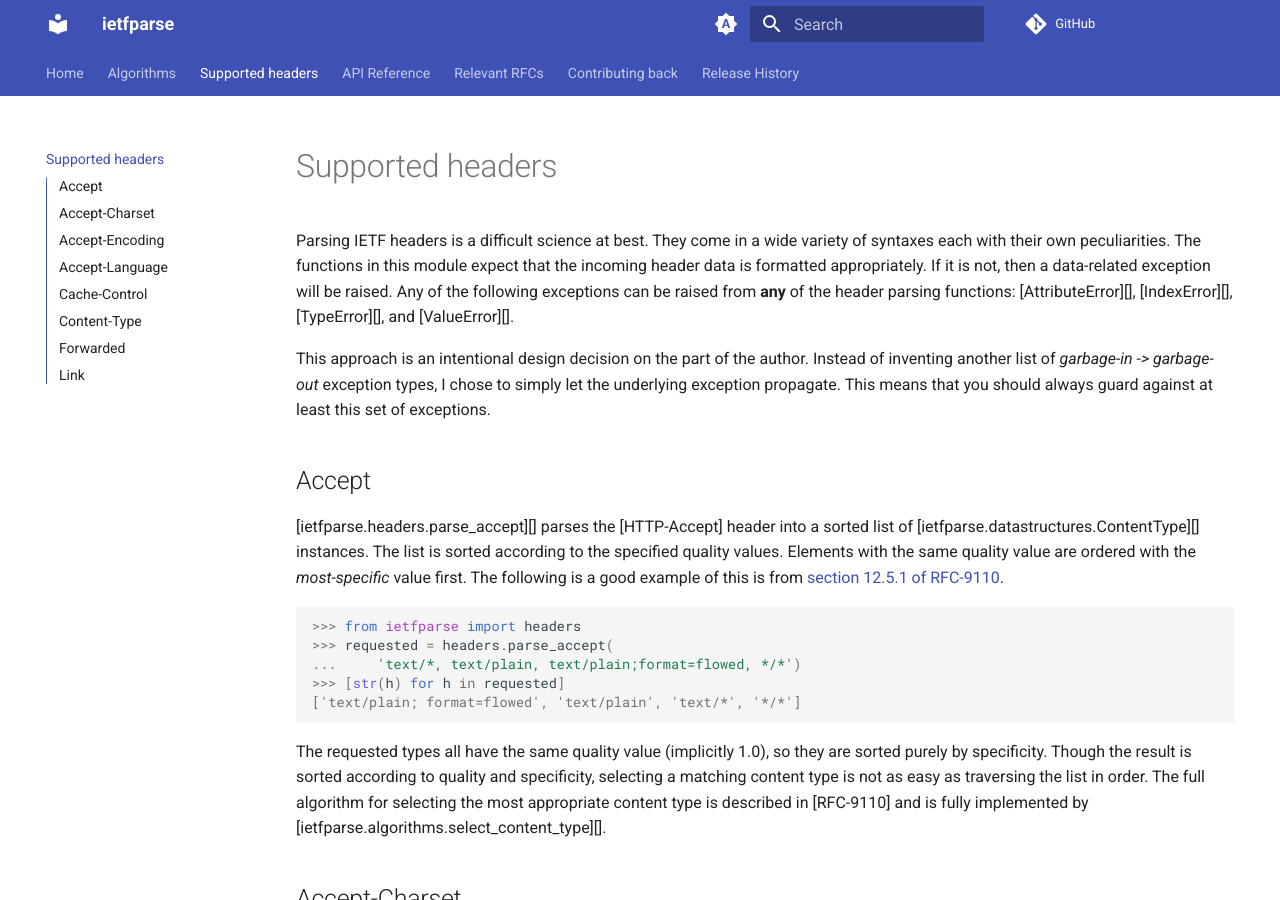
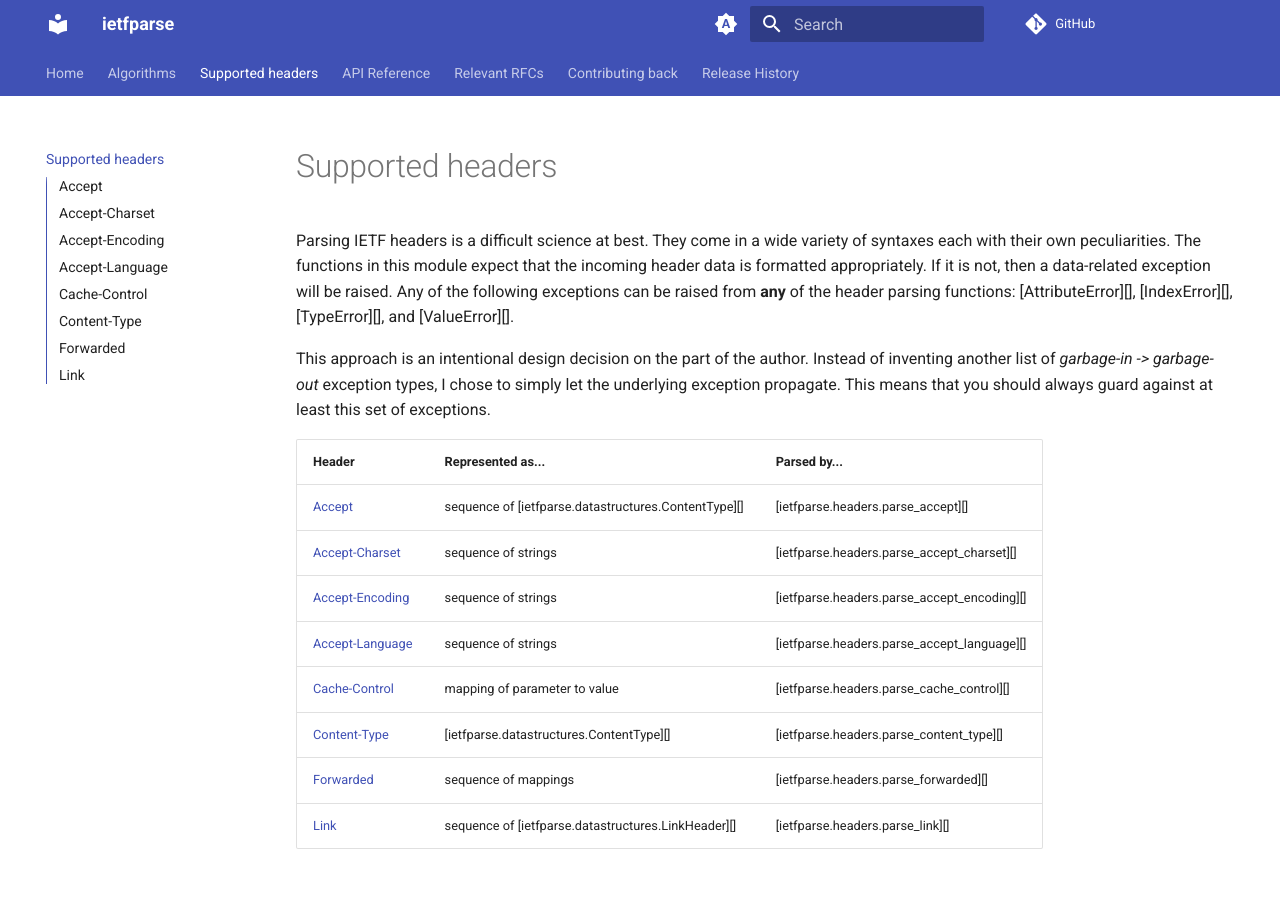
Before and after one commit to dave-shawley/ietfparse, an MkDocs documentation site: the page built from docs/header-parsing.md, in a window 1280 px wide and 900 px high. Built offline with MkDocs 1.6.1 and Material for MkDocs 9.7.7, drawn with Linux system fonts in a browser that asks for light colours; comment, search, counter and statistics services are not loaded.

Commit message:
Add summary table to "Header Parsing" docs

```diff
--- a/docs/header-parsing.md
+++ b/docs/header-parsing.md
@@ -12,6 +12,17 @@ This approach is an intentional design decision on the part of the author.
 Instead of inventing another list of *garbage-in -> garbage-out* exception
 types, I chose to simply let the underlying exception propagate.  This means
 that you should always guard against at least this set of exceptions.
+
+| Header                              | Represented as...                                    | Parsed by...                                |
+|-------------------------------------|------------------------------------------------------|---------------------------------------------|
+| [Accept](#accept)                   | sequence of [ietfparse.datastructures.ContentType][] | [ietfparse.headers.parse_accept][]          |
+| [Accept-Charset](#accept-charset)   | sequence of strings                                  | [ietfparse.headers.parse_accept_charset][]  |
+| [Accept-Encoding](#accept-encoding) | sequence of strings                                  | [ietfparse.headers.parse_accept_encoding][] |
+| [Accept-Language](#accept-language) | sequence of strings                                  | [ietfparse.headers.parse_accept_language][] |
+| [Cache-Control](#cache-control)     | mapping of parameter to value                        | [ietfparse.headers.parse_cache_control][]   |
+| [Content-Type](#content-type)       | [ietfparse.datastructures.ContentType][]             | [ietfparse.headers.parse_content_type][]    |
+| [Forwarded](#forwarded)             | sequence of mappings                                 | [ietfparse.headers.parse_forwarded][]       |
+| [Link](#link)                       | sequence of [ietfparse.datastructures.LinkHeader][]  | [ietfparse.headers.parse_link][]            |
 
 ## Accept
 
```
